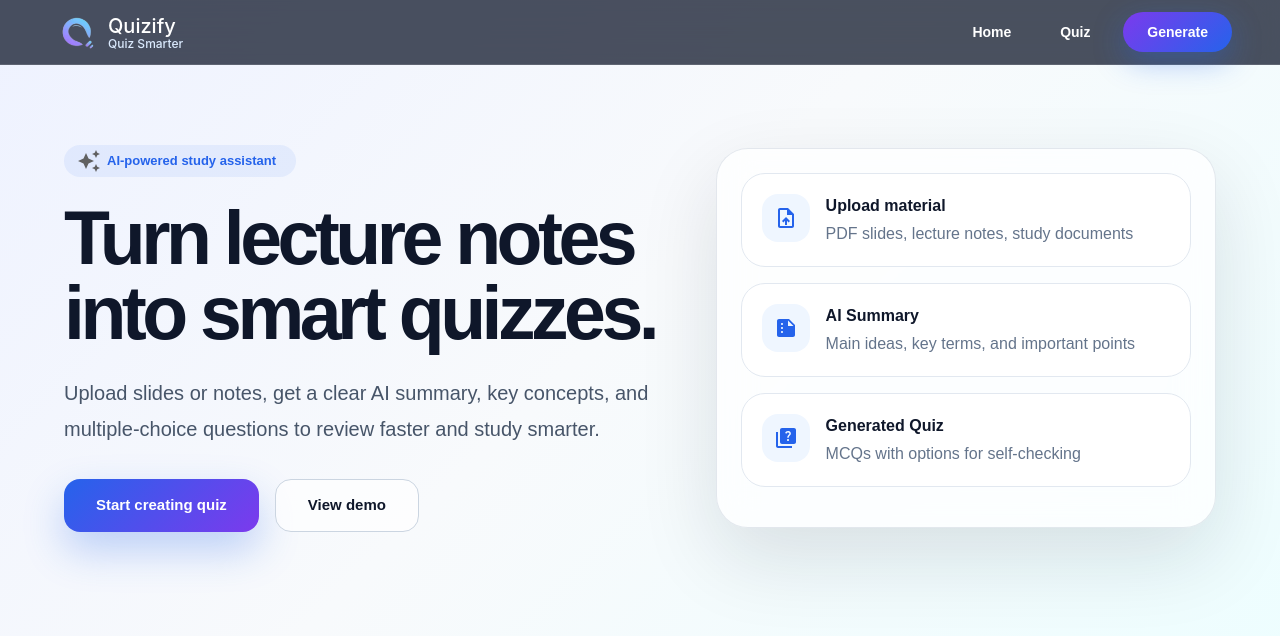
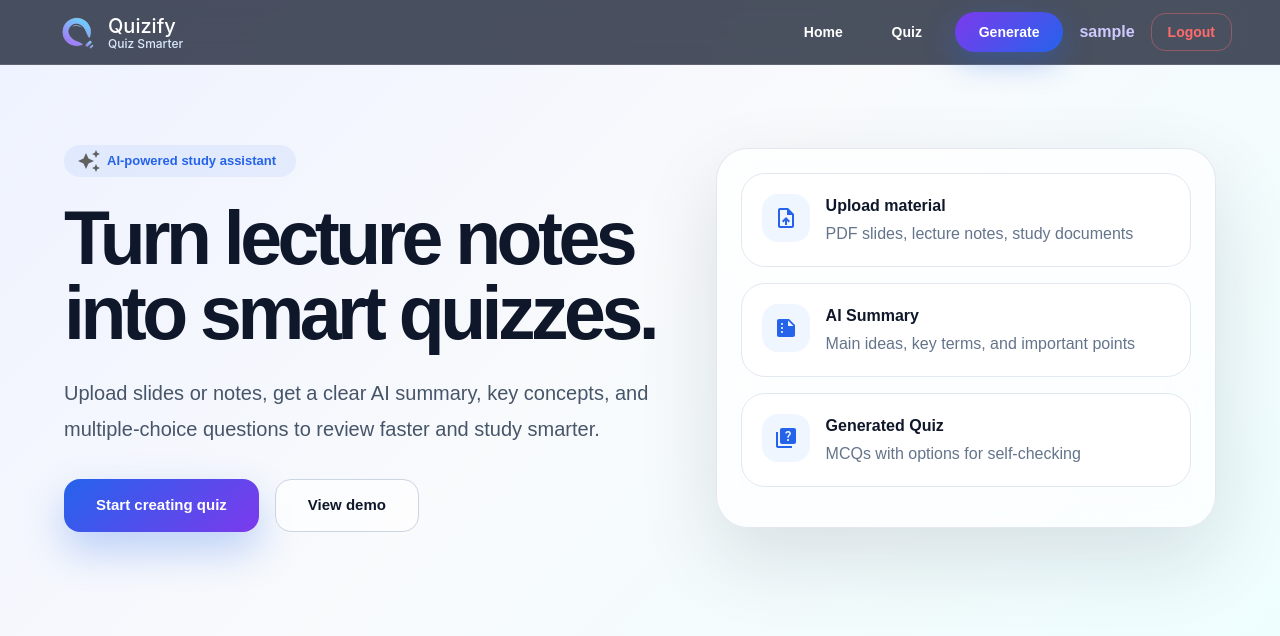
Before and after one commit to asellai/KeyPoint, a React (Create React App) app in the folder frontend/: page /home in a window 1280 px wide. Shown: the top 636 px of the page. Built offline with nearby package versions, Linux system fonts and the light colour scheme; no server answers; sample sign-in values are in the browser's storage.

Commit message:
security: add session logout and user display in navbar

```diff
--- a/frontend/src/components/NavBar.js
+++ b/frontend/src/components/NavBar.js
@@ -1,10 +1,17 @@
 import React from "react";
-import { AppBar, Box, Toolbar, Button } from "@mui/material";
+import { AppBar, Box, Toolbar, Button, Typography } from "@mui/material";
 import { useNavigate } from "react-router-dom";
 import QuizifyLogo from "./Logo";
 
 export default function NavBar() {
   const navigate = useNavigate();
+  const username = localStorage.getItem("username");
+
+  const handleLogout = () => {
+    localStorage.removeItem("token");
+    localStorage.removeItem("username");
+    navigate("/");
+  };
 
   return (
     <AppBar
@@ -25,37 +32,29 @@ export default function NavBar() {
         }}
       >
         <Box
-          onClick={() => navigate("/")}
+          onClick={() => navigate("/home")}
           sx={{
             display: "flex",
             alignItems: "center",
             gap: 2,
             cursor: "pointer",
             transition: "0.3s ease",
-            "&:hover": {
-              transform: "scale(1.03)",
-            },
+            "&:hover": { transform: "scale(1.03)" },
           }}
         >
           <QuizifyLogo />
         </Box>
 
-        <Box
-          sx={{
-            display: "flex",
-            alignItems: "center",
-            gap: { xs: 1, md: 2 },
-          }}
-        >
+        <Box sx={{ display: "flex", alignItems: "center", gap: { xs: 1, md: 2 } }}>
+
           <Button
-            onClick={() => navigate("/")}
+            onClick={() => navigate("/home")}
             sx={{
               color: "white",
               textTransform: "none",
               fontWeight: 600,
               px: 2,
               borderRadius: "14px",
-              transition: "0.3s ease",
               "&:hover": {
                 background: "rgba(255,255,255,0.12)",
                 transform: "translateY(-2px)",
@@ -73,7 +72,6 @@ export default function NavBar() {
               fontWeight: 600,
               px: 2,
               borderRadius: "14px",
-              transition: "0.3s ease",
               "&:hover": {
                 background: "rgba(255,255,255,0.12)",
                 transform: "translateY(-2px)",
@@ -94,16 +92,39 @@ export default function NavBar() {
               borderRadius: "999px",
               background: "linear-gradient(135deg, #7c3aed, #2563eb)",
               boxShadow: "0 10px 30px rgba(37, 99, 235, 0.35)",
-              transition: "0.3s ease",
               "&:hover": {
                 background: "linear-gradient(135deg, #8b5cf6, #3b82f6)",
                 transform: "translateY(-3px)",
-                boxShadow: "0 14px 35px rgba(37, 99, 235, 0.5)",
               },
             }}
           >
             Generate
           </Button>
+
+          {username && (
+            <Typography sx={{ color: "#cfc9ff", fontWeight: 600 }}>
+              {username}
+            </Typography>
+          )}
+
+          <Button
+            onClick={handleLogout}
+            sx={{
+              color: "#ff6b6b",
+              textTransform: "none",
+              fontWeight: 700,
+              px: 2,
+              borderRadius: "14px",
+              border: "1px solid rgba(255,107,107,0.4)",
+              "&:hover": {
+                background: "rgba(255,107,107,0.1)",
+                transform: "translateY(-2px)",
+              },
+            }}
+          >
+            Logout
+          </Button>
+
         </Box>
       </Toolbar>
     </AppBar>
```
